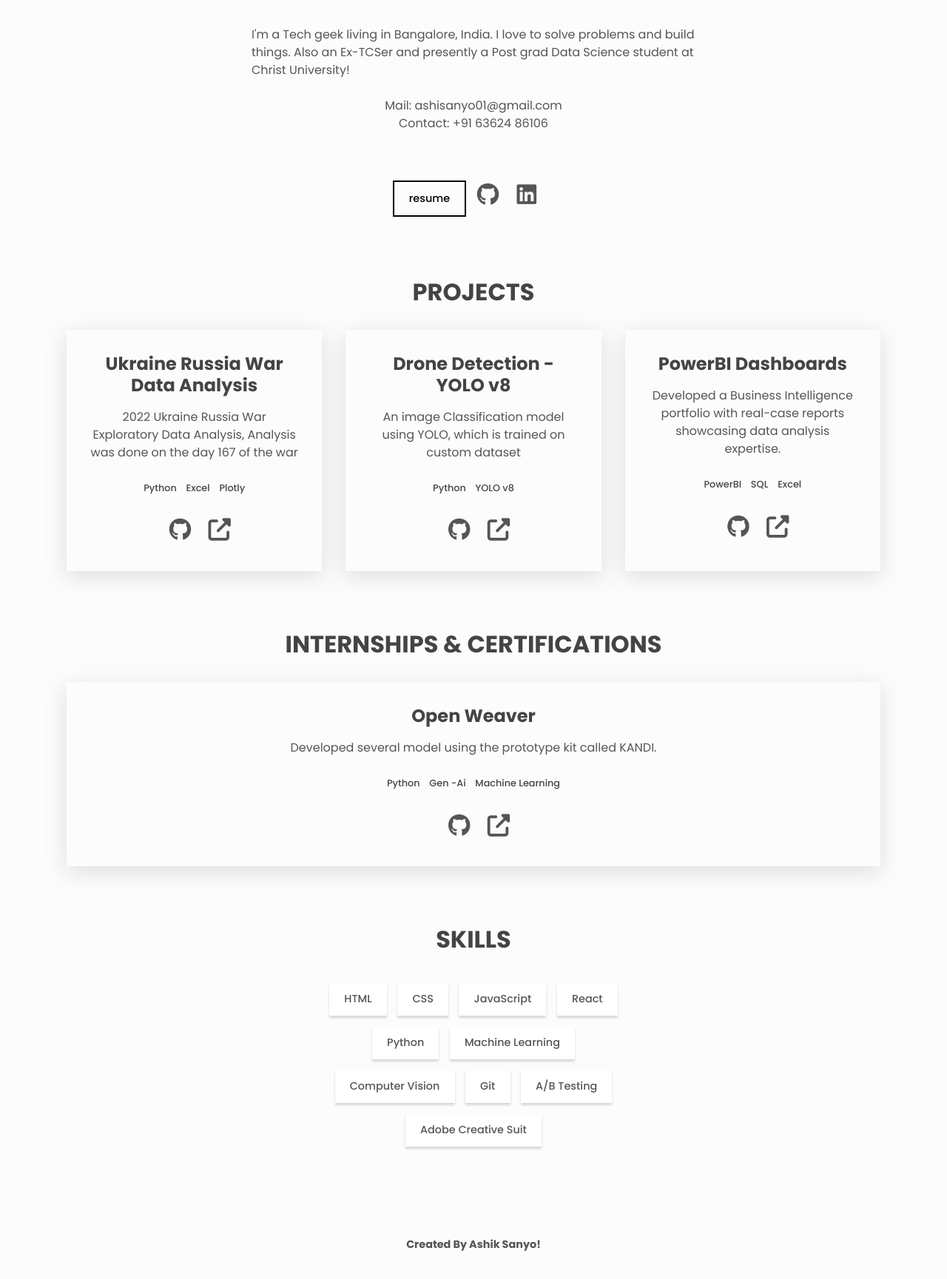
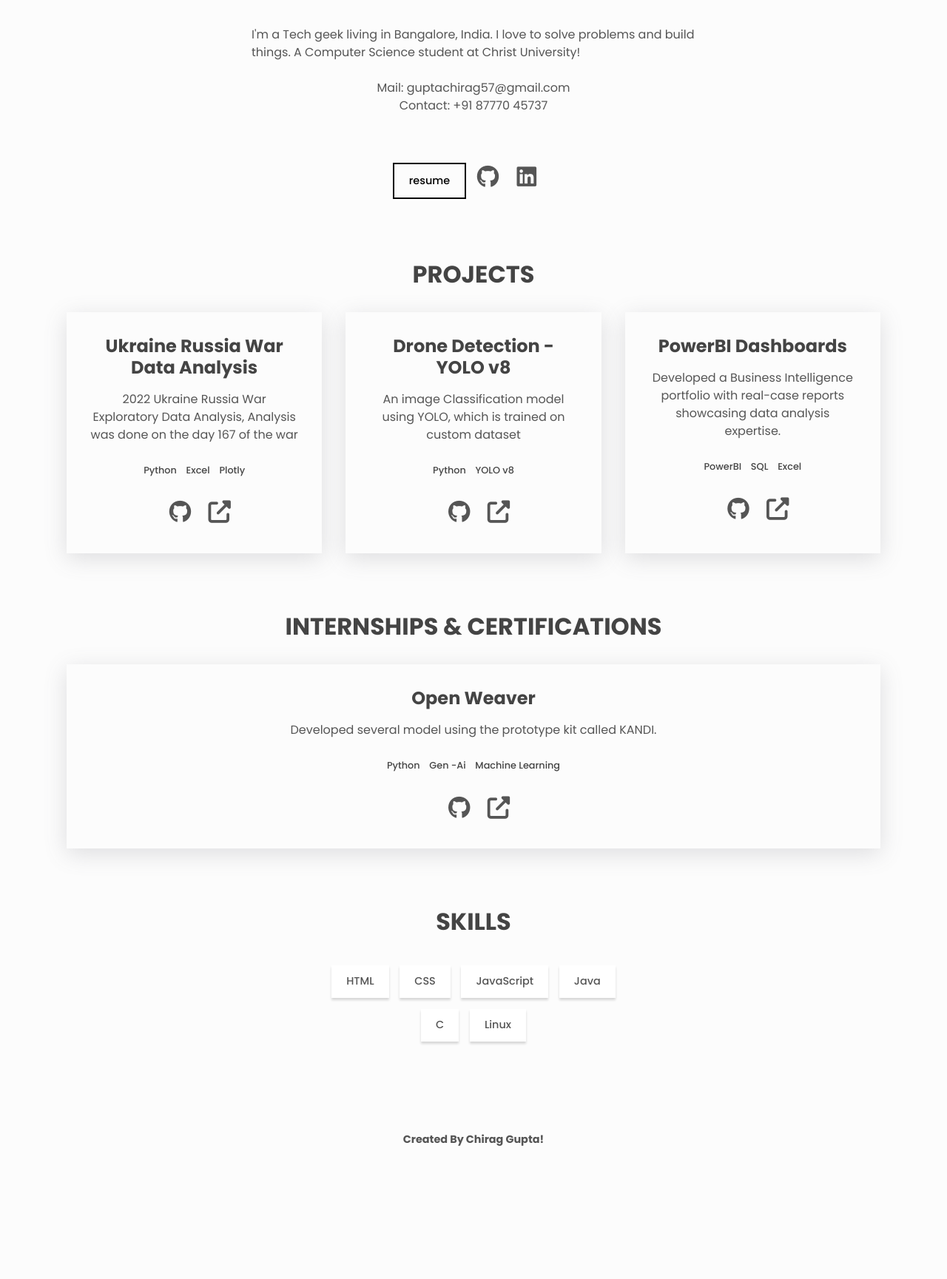
Before and after one commit to chirag1689/Portfolio-Website, a plain HTML site: page index.html in a window 1280 px wide. Shown: the part 357-2086 px from the top of the page at 74% size. After the commit the page ends 1957 px from the top, so only its background shows below. Drawn offline with Linux system fonts and the light colour scheme.

Commit message:
Update index.html

```diff
--- a/index.html
+++ b/index.html
@@ -32,7 +32,7 @@
     <header class="header center">
       <h3>
         <a href="" class="link"
-          >{AS}. <!--insert your initials here --></a
+          >{CG}. <!--insert your initials here --></a
         >
       </h3> <!--use the linkedIn or any link in above href-->
 
@@ -72,20 +72,20 @@
         <h1>Hi, I am <span class="about__name">Chirag Gupta.</span></h1>
         <h2 class="about__role">Aspiring Software Developer</h2>
         <p class="about__desc"> <!-- Edit the About make sure you add your degree!-->
-          I'm a Tech geek living in Bangalore, India. I love to solve problems and build things. Also an Ex-TCSer and presently a Post grad Data Science student at Christ University!
+          I'm a Tech geek living in Bangalore, India. I love to solve problems and build things. A Computer Science student at Christ University!
         </p> <!-- about you -->
         <br>
-        <a href="mailto:ashiksanyo01@gmail.com">Mail: ashisanyo01@gmail.com </a><p> Contact: +91 63624 86106</p>  <!--Change it to your mail id and contact no-->
+        <a href="mailto:guptachirag57@gmail.com">Mail: guptachirag57@gmail.com </a><p> Contact: +91 87770 45737</p>  <!--Change it to your mail id and contact no-->
       </br>
 
 
         <div class="about__contact center">
-          <a href="https://drive.google.com/file/d/1fiYlv7Ou0tKWSdUlQwpc5Ye3hDEya3kK/view" target="_blank"  > <!-- drive link for resume-->
+          <a href="https://drive.google.com/file/d/1LQ3rsCj2wjLTdmZ0Lt3QLi7o1FJCnXuO/view?usp=sharing" target="_blank"  > <!-- drive link for resume-->
             <span class="btn btn--outline">Resume</span>
           </a>
 
           <a
-            href="https://github.com/ashiksanyo10" target="_blank"
+            href="https://github.com/chirag1689" target="_blank"
             aria-label="github"
             class="link link--icon"
           >
@@ -93,7 +93,7 @@
           </a> <!-- Github profile Link-->
 
           <a
-            href="https://linkedin.com/in/ashiksanyo" target="_blank"
+            href="linkedin.com/in/chirag-gupta1689" target="_blank"
             aria-label="linkedin"
             class="link link--icon"
           >
@@ -232,13 +232,9 @@
           <li class="skills__list-item btn btn--plain">HTML</li>                        <!--You can fill in the elective course and you can remove extras-->
           <li class="skills__list-item btn btn--plain">CSS</li>
           <li class="skills__list-item btn btn--plain">JavaScript</li>
-          <li class="skills__list-item btn btn--plain">React</li>
-          <li class="skills__list-item btn btn--plain">Python</li>
-          <li class="skills__list-item btn btn--plain">Machine Learning</li>
-          <li class="skills__list-item btn btn--plain">Computer Vision</li>
-          <li class="skills__list-item btn btn--plain">Git</li>
-          <li class="skills__list-item btn btn--plain">A/B Testing</li>
-          <li class="skills__list-item btn btn--plain">Adobe Creative Suit</li>
+          <li class="skills__list-item btn btn--plain">Java</li>
+          <li class="skills__list-item btn btn--plain">C</li>
+          <li class="skills__list-item btn btn--plain">Linux</li>
         </ul>
       </section>
 
@@ -247,7 +243,7 @@
         href=""
         class="link footer__link"
       >
-        Created By Ashik Sanyo! <!-- edit it to your name -->
+        Created By Chirag Gupta! <!-- edit it to your name -->
       </a>
     </footer>
 
```
